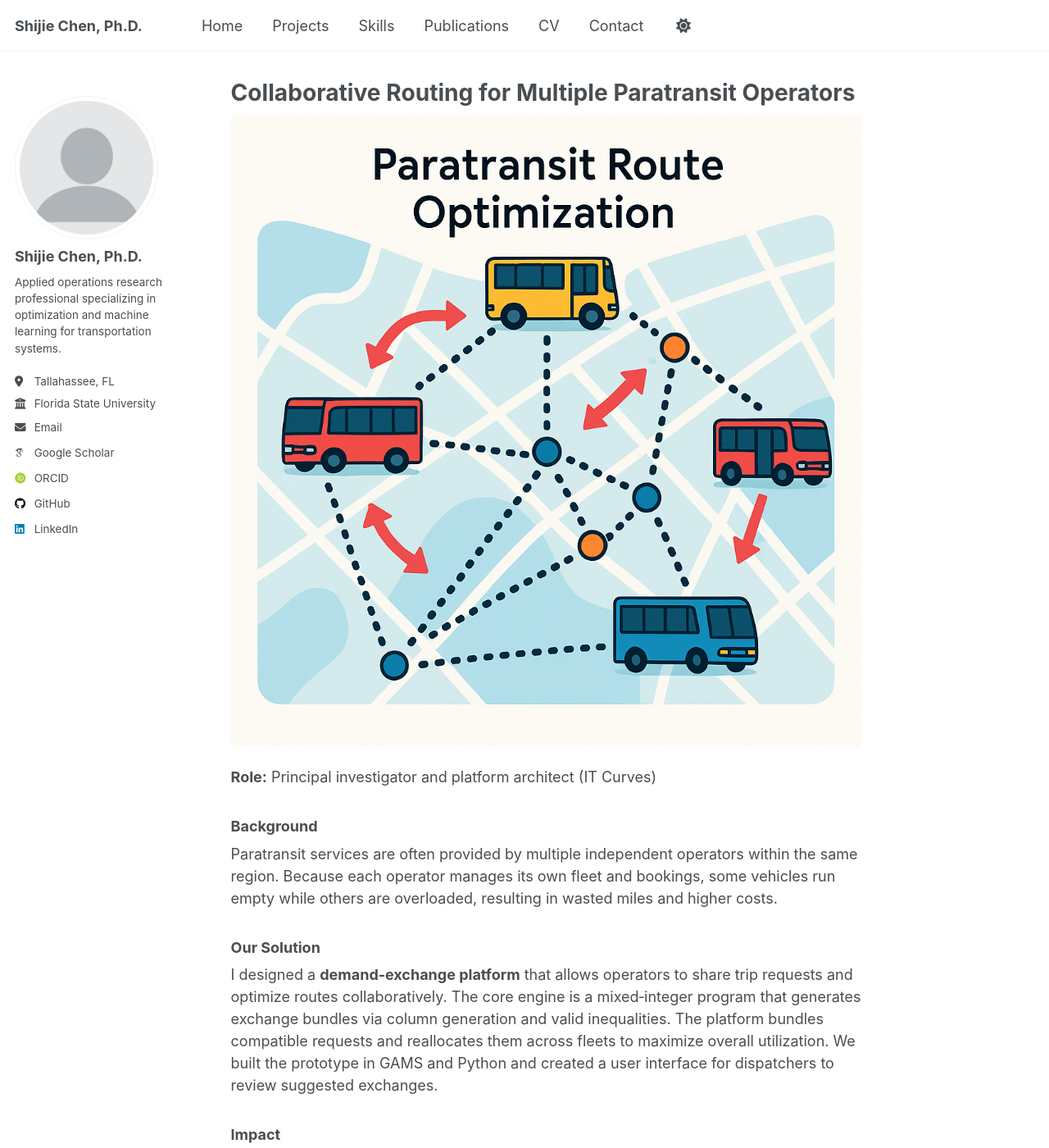
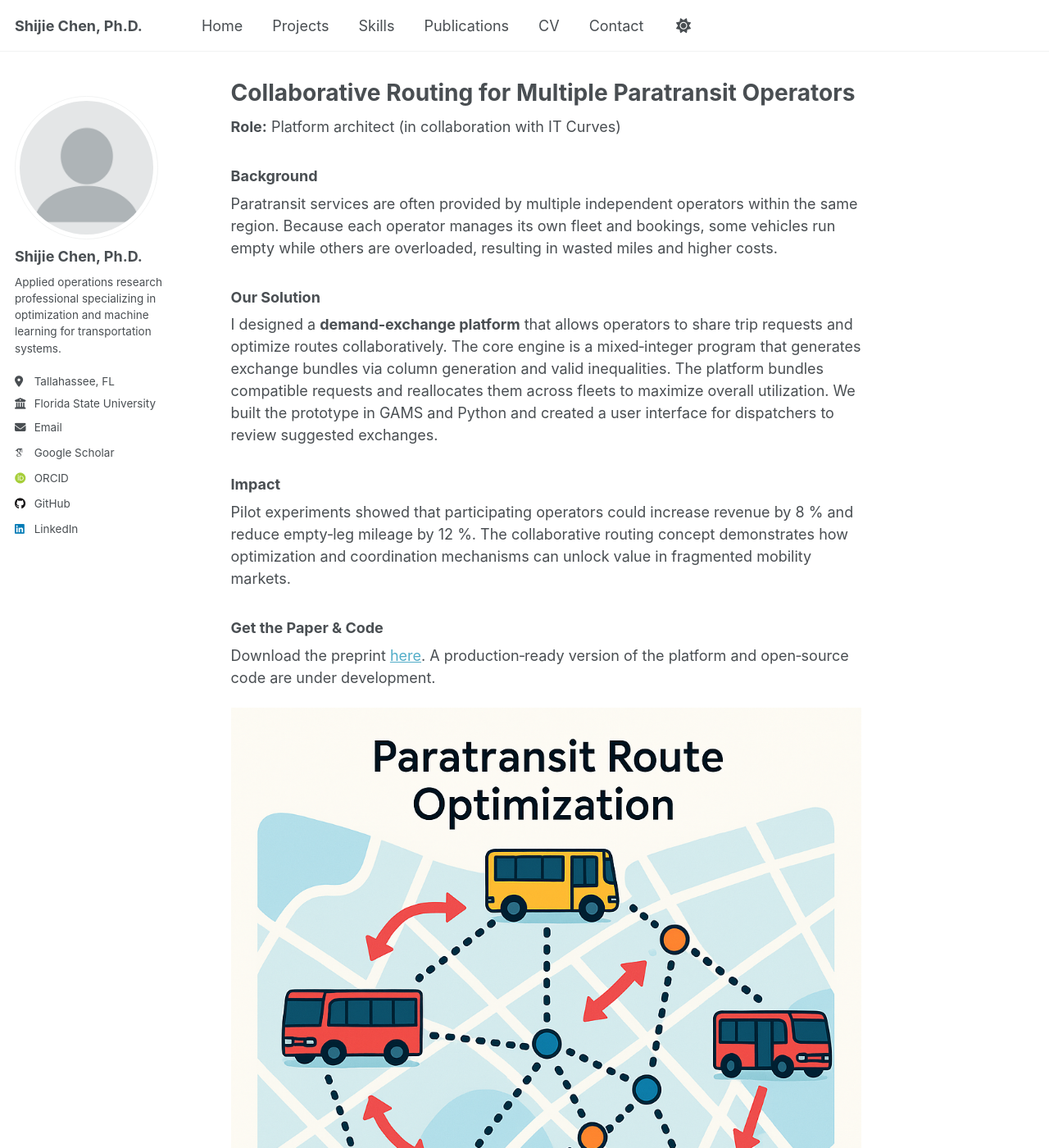
Before and after one commit to ShijieChen01/shijiechen01.github.io, a Jekyll site: the page built from _pages/collaborative-routing.md, in a window 1280 px wide and 1400 px high. Shown: the whole window at 82% size. Built offline with Jekyll 4.4.1, drawn with Linux system fonts in a browser that asks for light colours; some web fonts are replaced; a script that is not in the unit is left out.

Commit message:
Update collaborative-routing.md

```diff
--- a/_pages/collaborative-routing.md
+++ b/_pages/collaborative-routing.md
@@ -5,9 +5,8 @@ permalink: /projects/collaborative-routing/
 author_profile: true
 ---
 
-<p><img src="{{ site.baseurl }}/assets/img/project-collaborative-routing.png" alt="Collaborative routing illustration" style="max-width:100%; height:auto;" /></p>
 
-**Role:** Principal investigator and platform architect (IT Curves)
+**Role:** Platform architect (in collaboration with IT Curves)
 
 ### Background
 
@@ -24,3 +23,5 @@ Pilot experiments showed that participating operators could increase revenue by
 ### Get the Paper & Code
 
 Download the preprint [here]({{ site.baseurl }}/files/integrating-dial-a-ride.pdf).  A production‑ready version of the platform and open‑source code are under development.
+
+<p><img src="{{ site.baseurl }}/assets/img/project-collaborative-routing.png" alt="Collaborative routing illustration" style="max-width:100%; height:auto;" /></p>
```
